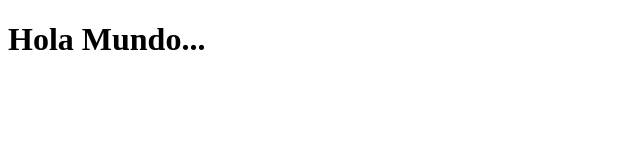
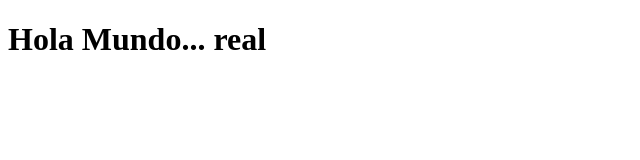
Before and after one commit to victorCantaP/test_concursos, a plain HTML site: page index.html in a window 1280 px wide. Shown: the full height of the page, 0-640 px from the left. Drawn offline with Linux system fonts and the light colour scheme.

Commit message:
Cree carpetas css, js y modifique index.html

```diff
--- a/index.html
+++ b/index.html
@@ -6,7 +6,7 @@
     <title>Document</title>
 </head>
 <body>
-    <h1>Hola Mundo...</h1>
+    <h1>Hola Mundo... real</h1>
 
 
 
```
